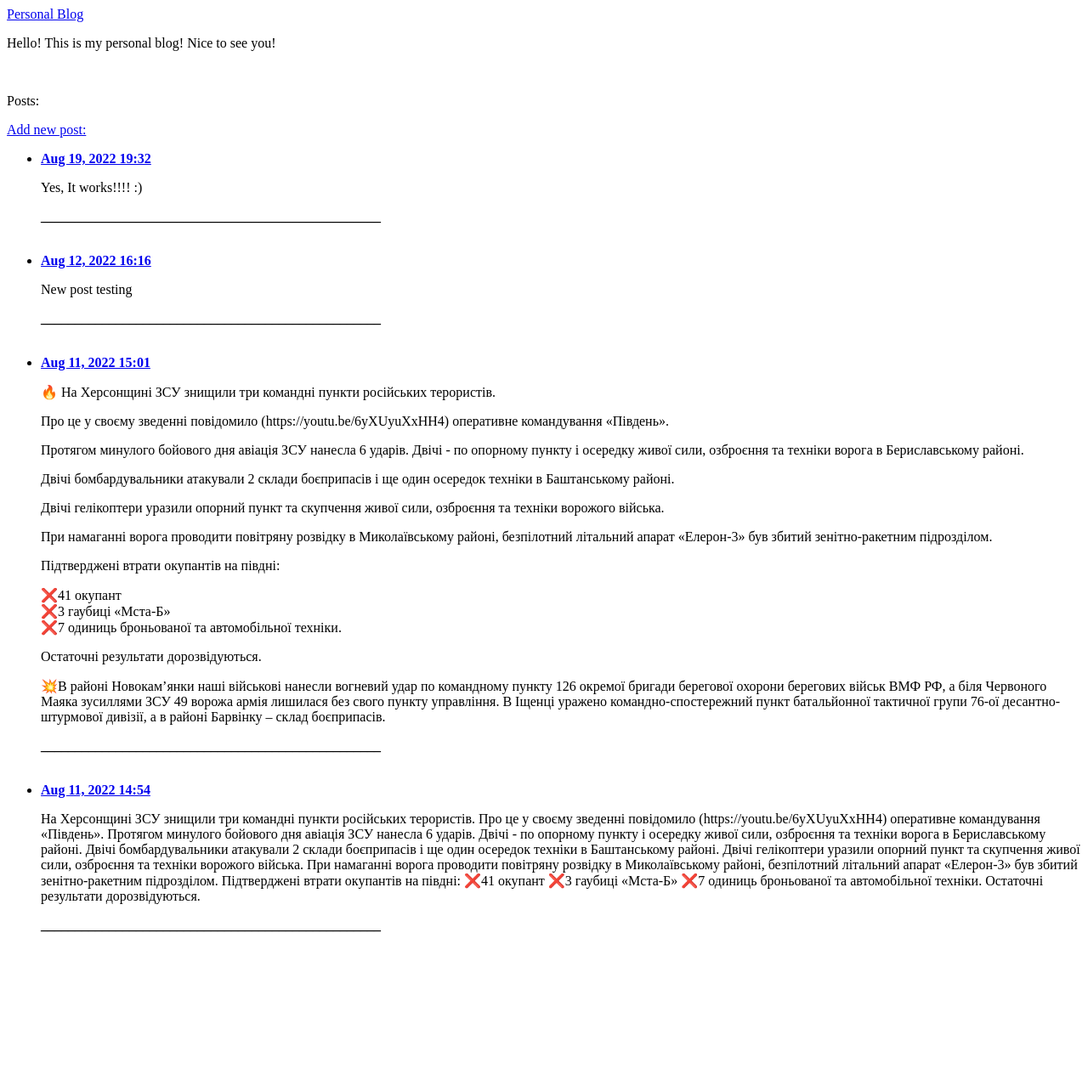
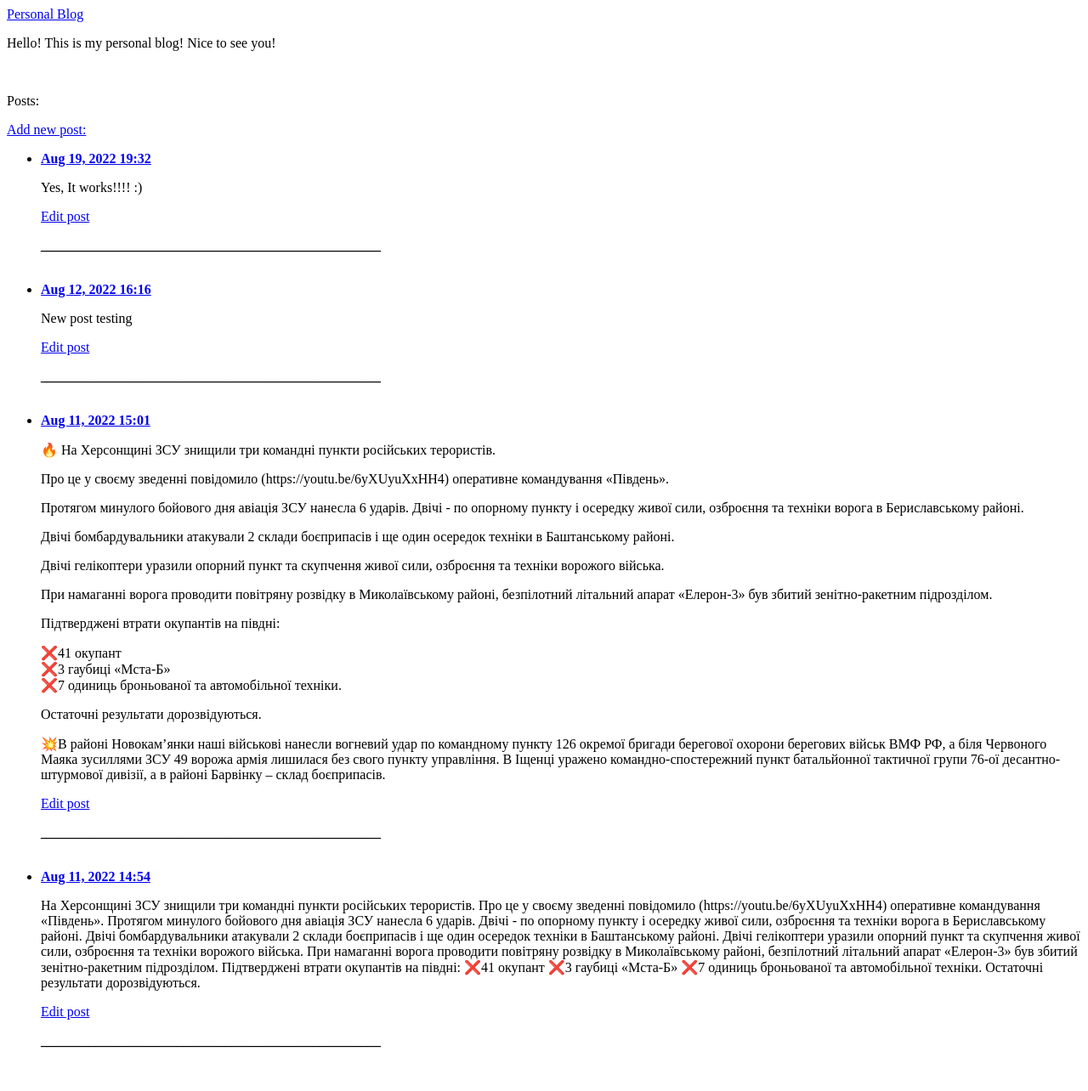
Before and after one commit to torn80beta/pcc_blog, a Django app: page / in a window 1280 px wide. Shown: the whole page at 85% size. Before the commit the page ends 1097 px from the top, so only its background shows below. Run offline with Django 4.2, Linux system fonts and the light colour scheme; data comes from the database, SQL or seed files in the repository; both versions use the stored data as it was after the commit.

Commit message:
Post edit page added

```diff
--- a/blogs/templates/blogs/edit_entry.html
+++ b/blogs/templates/blogs/edit_entry.html
@@ -2,8 +2,9 @@
 
 {% block content %}
 
-    <p><a href="{% url 'blogs:post' post.id %}">{{ post }}</a> </p>
-    <p>Edit post</p>
+    <p>{{ post }}</p>
+    <p align="left"><b>_____________</b></p>
+    <p>Edit post:</p>
 
     <form action="{% url 'blogs:edit_entry' entry.id %}" method="post">
         {% csrf_token %}
--- a/blogs/templates/blogs/index.html
+++ b/blogs/templates/blogs/index.html
@@ -20,6 +20,9 @@
                 <a href="{% url 'blogs:post' post.id %}"><b>{{ post.date_added|date:'M d, Y H:i' }}</b></a>
                 <p></p>
                 <p>{{ post.text|linebreaks }}</p>
+                <p>
+                    <a href="{% url 'blogs:edit_entry' post.id %}">Edit post</a>
+                </p>
                 <p align="left"><b>__________________________________________________</b></p>
                 <br>
             </li>
--- a/blogs/templates/blogs/post.html
+++ b/blogs/templates/blogs/post.html
@@ -5,6 +5,9 @@
     <p align="left"><b>_____________</b></p>
     <p>{{ text }}</p>
     <p align="left"><b>_____________</b></p>
+    <p>
+        <a href="{% url 'blogs:edit_entry' post.id %}">Edit post</a>
+    </p>
     <p>Comments:</p>
         <ul>
             {% for entry in entries %}
--- a/blogs/urls.py
+++ b/blogs/urls.py
@@ -10,4 +10,6 @@ urlpatterns = [
     path('new_post/', views.new_post, name='new_post'),
     # Single post page
     path('posts/<int:post_id>/', views.post, name='post'),
+    # Edit page
+    path('edit_entry/<int:post_id>', views.edit_entry, name='edit_entry'),
 ]
--- a/blogs/views.py
+++ b/blogs/views.py
@@ -35,3 +35,22 @@ def new_post(request):
     # Empty or invalid form output
     context = {'form': form}
     return render(request, 'blogs/new_post.html', context)
+
+
+def edit_entry(request, post_id):
+    """Edit existing entry"""
+    entry = BlogPost.objects.get(id=post_id)
+    post = entry.text
+
+    if request.method != 'POST':
+        # Form filling with the existing data
+        form = PostForm(instance=entry)
+    else:
+        # Process data in case of POST request
+        form = PostForm(instance=entry, data=request.POST)
+        if form.is_valid():
+            form.save()
+            return redirect('blogs:post', post_id=entry.id)
+
+    context = {'entry': entry, 'post': post, 'form': form}
+    return render(request, 'blogs/edit_entry.html', context)
```
Also changed, not shown: db.sqlite3.
